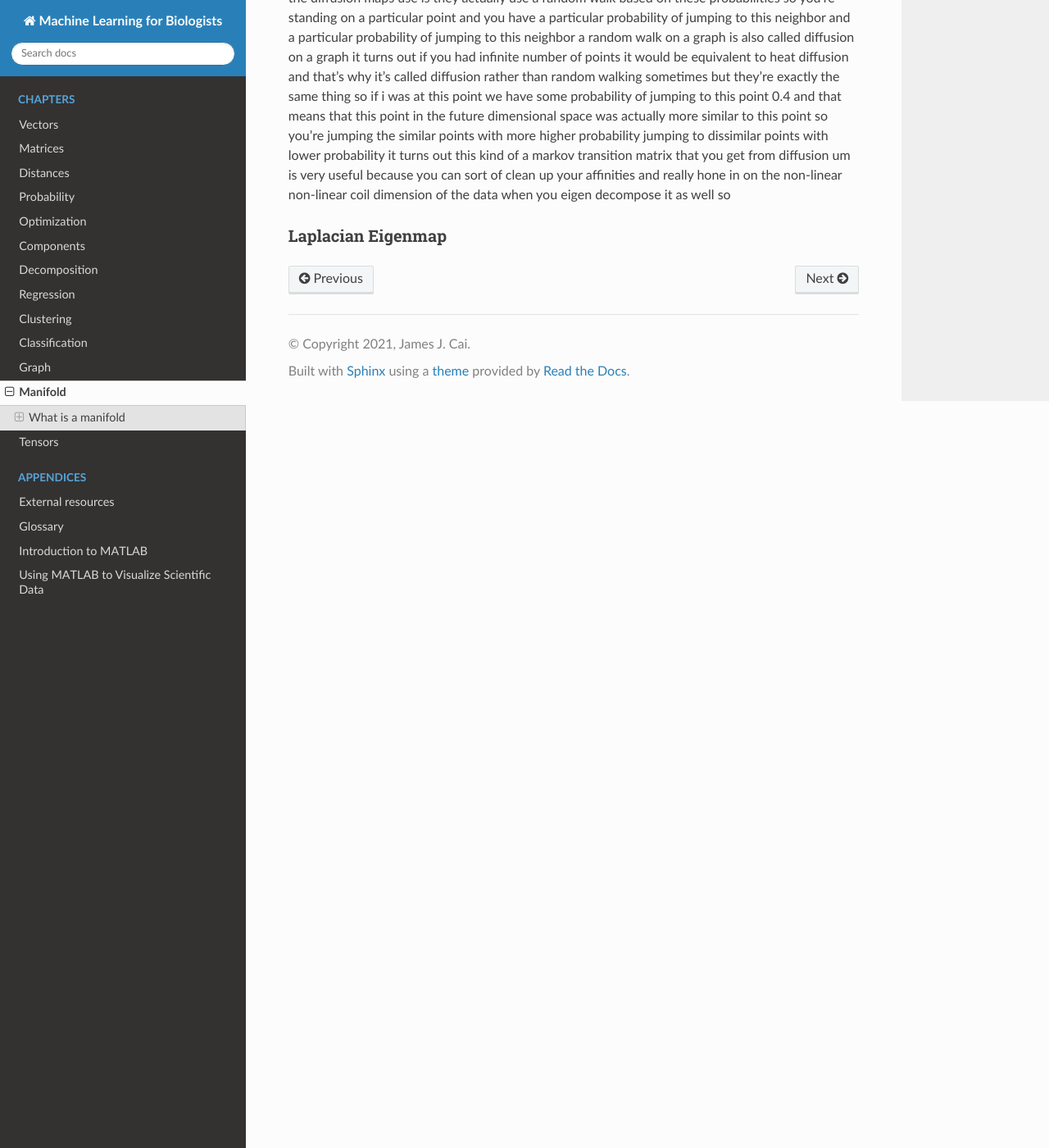
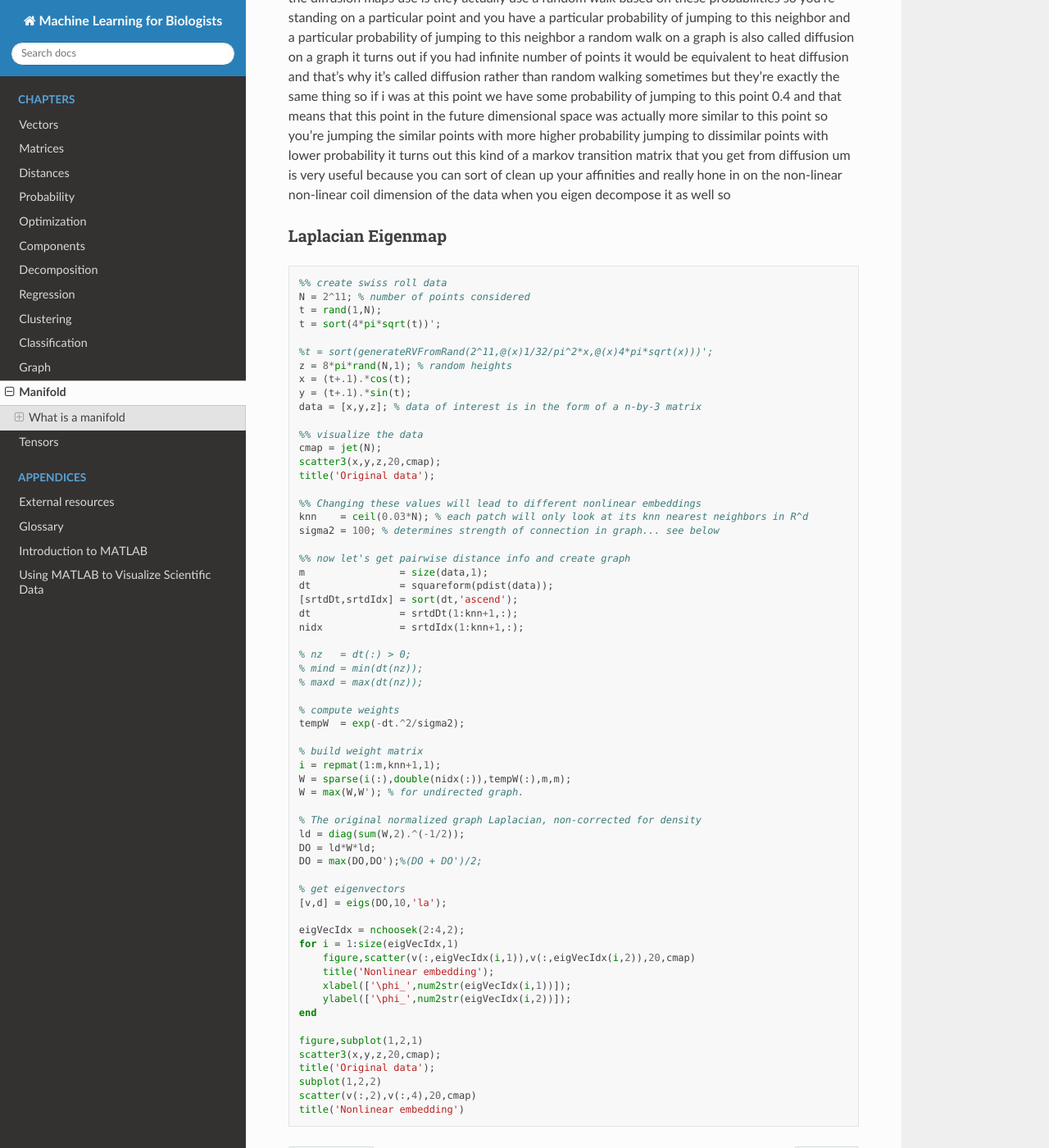
Before and after one commit to jamesjcai/readthedocs_ml4b, a Sphinx documentation site: the page built from docs/chapter_manifold.rst, in a window 1280 px wide and 1400 px high, scrolled down 1218 px. Shown: the whole window at 82% size. Built offline with Sphinx 7.4.7 and the Read the Docs theme 2.0.0, drawn with Linux system fonts in a browser that asks for light colours; formulas are drawn with MathJax 3.

Commit message:
Update chapter_manifold.rst

```diff
--- a/docs/chapter_manifold.rst
+++ b/docs/chapter_manifold.rst
@@ -21,3 +21,67 @@ variants uh which are diffusion maps and laplacian eigenmaps which turn out to b
 
 Laplacian Eigenmap
 ------------------
+
+.. code-block:: matlab
+
+ %% create swiss roll data
+ N = 2^11; % number of points considered
+ t = rand(1,N);
+ t = sort(4*pi*sqrt(t))';
+
+ %t = sort(generateRVFromRand(2^11,@(x)1/32/pi^2*x,@(x)4*pi*sqrt(x)))';
+ z = 8*pi*rand(N,1); % random heights
+ x = (t+.1).*cos(t);
+ y = (t+.1).*sin(t);
+ data = [x,y,z]; % data of interest is in the form of a n-by-3 matrix
+
+ %% visualize the data
+ cmap = jet(N);
+ scatter3(x,y,z,20,cmap);
+ title('Original data');
+
+ %% Changing these values will lead to different nonlinear embeddings
+ knn    = ceil(0.03*N); % each patch will only look at its knn nearest neighbors in R^d
+ sigma2 = 100; % determines strength of connection in graph... see below
+
+ %% now let's get pairwise distance info and create graph
+ m                = size(data,1);
+ dt               = squareform(pdist(data));
+ [srtdDt,srtdIdx] = sort(dt,'ascend');
+ dt               = srtdDt(1:knn+1,:);
+ nidx             = srtdIdx(1:knn+1,:);
+
+ % nz   = dt(:) > 0;
+ % mind = min(dt(nz));
+ % maxd = max(dt(nz));
+
+ % compute weights
+ tempW  = exp(-dt.^2/sigma2);
+
+ % build weight matrix
+ i = repmat(1:m,knn+1,1);
+ W = sparse(i(:),double(nidx(:)),tempW(:),m,m);
+ W = max(W,W'); % for undirected graph.
+
+ % The original normalized graph Laplacian, non-corrected for density
+ ld = diag(sum(W,2).^(-1/2));
+ DO = ld*W*ld;
+ DO = max(DO,DO');%(DO + DO')/2;
+
+ % get eigenvectors
+ [v,d] = eigs(DO,10,'la');
+
+ eigVecIdx = nchoosek(2:4,2);
+ for i = 1:size(eigVecIdx,1)
+     figure,scatter(v(:,eigVecIdx(i,1)),v(:,eigVecIdx(i,2)),20,cmap)
+     title('Nonlinear embedding');
+     xlabel(['\phi_',num2str(eigVecIdx(i,1))]);
+     ylabel(['\phi_',num2str(eigVecIdx(i,2))]);
+ end
+
+ figure,subplot(1,2,1)
+ scatter3(x,y,z,20,cmap);
+ title('Original data');
+ subplot(1,2,2)
+ scatter(v(:,2),v(:,4),20,cmap)
+ title('Nonlinear embedding')
```
